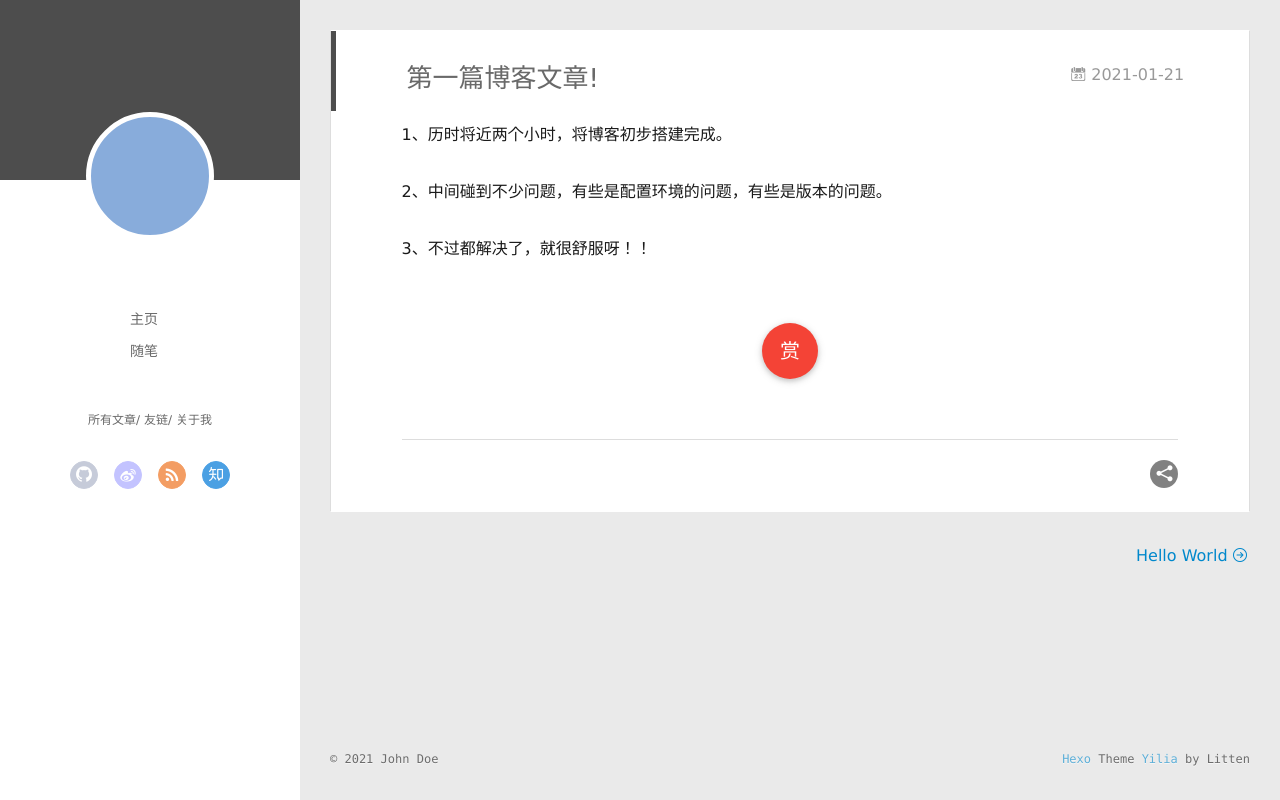
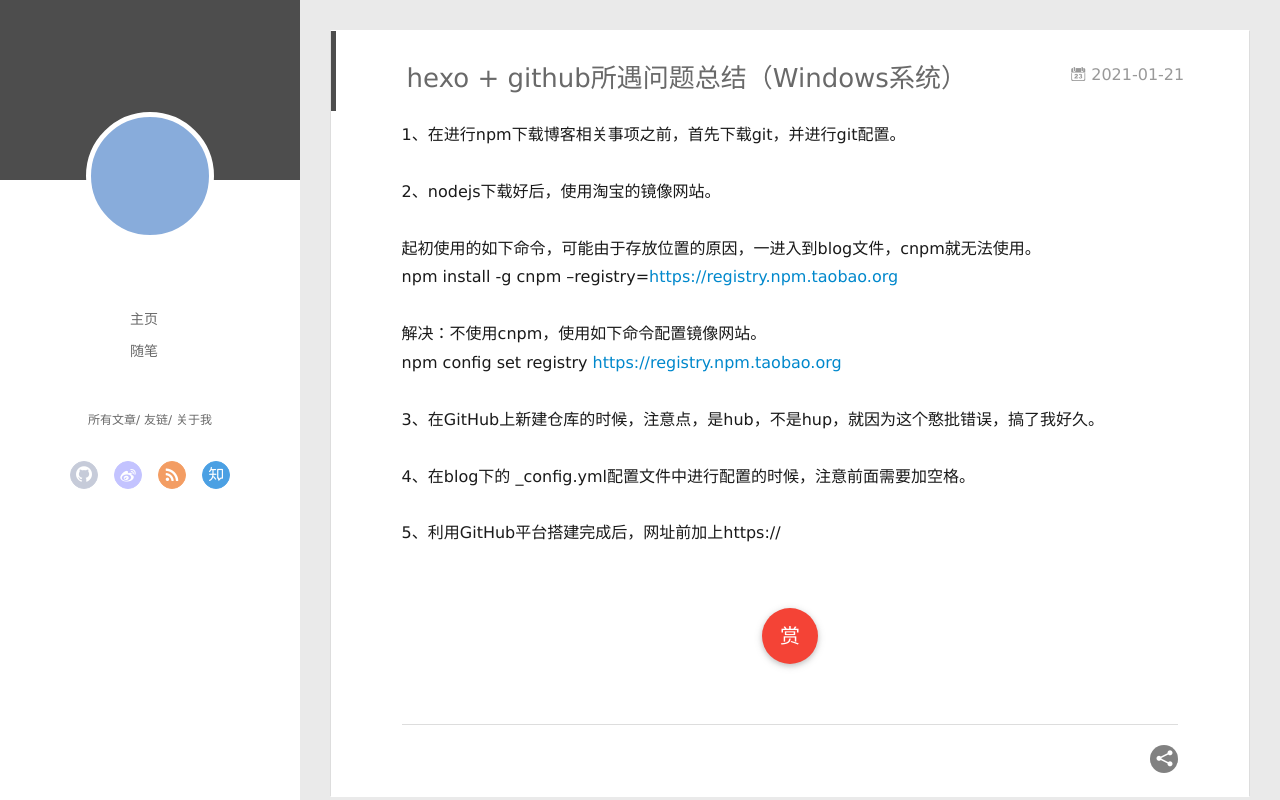
Before and after one commit to williingm/williingm.github.io, a plain HTML site: page 2021/01/21/第一篇博客文章/index.html in a window 1280 px wide. Drawn offline with Linux system fonts and the light colour scheme; no server answers.

Commit message:
Site updated: 2021-01-22 23:05:01

```diff
--- a/2021/01/21/第一篇博客文章/index.html
+++ b/2021/01/21/第一篇博客文章/index.html
@@ -6,17 +6,17 @@
   <meta name="renderer" content="webkit">
   <meta http-equiv="X-UA-Compatible" content="IE=edge" >
   <link rel="dns-prefetch" href="http://example.com">
-  <title>第一篇博客文章! | Hexo</title>
+  <title>hexo + github所遇问题总结（Windows系统） | Hexo</title>
   <meta name="viewport" content="width=device-width, initial-scale=1, maximum-scale=1">
-  <meta name="description" content="1、历时将近两个小时，将博客初步搭建完成。 2、中间碰到不少问题，有些是配置环境的问题，有些是版本的问题。 3、不过都解决了，就很舒服呀！！">
+  <meta name="description" content="1、在进行npm下载博客相关事项之前，首先下载git，并进行git配置。 2、nodejs下载好后，使用淘宝的镜像网站。 起初使用的如下命令，可能由于存放位置的原因，一进入到blog文件，cnpm就无法使用。npm install -g cnpm –registry&#x3D;https:&#x2F;&#x2F;registry.npm.taobao.org 解决：不使用cnpm，使用如下命令配置镜像网站。npm config">
 <meta property="og:type" content="article">
-<meta property="og:title" content="第一篇博客文章!">
+<meta property="og:title" content="hexo + github所遇问题总结（Windows系统）">
 <meta property="og:url" content="http://example.com/2021/01/21/%E7%AC%AC%E4%B8%80%E7%AF%87%E5%8D%9A%E5%AE%A2%E6%96%87%E7%AB%A0/index.html">
 <meta property="og:site_name" content="Hexo">
-<meta property="og:description" content="1、历时将近两个小时，将博客初步搭建完成。 2、中间碰到不少问题，有些是配置环境的问题，有些是版本的问题。 3、不过都解决了，就很舒服呀！！">
+<meta property="og:description" content="1、在进行npm下载博客相关事项之前，首先下载git，并进行git配置。 2、nodejs下载好后，使用淘宝的镜像网站。 起初使用的如下命令，可能由于存放位置的原因，一进入到blog文件，cnpm就无法使用。npm install -g cnpm –registry&#x3D;https:&#x2F;&#x2F;registry.npm.taobao.org 解决：不使用cnpm，使用如下命令配置镜像网站。npm config">
 <meta property="og:locale" content="en_US">
 <meta property="article:published_time" content="2021-01-20T16:08:32.000Z">
-<meta property="article:modified_time" content="2021-01-20T16:11:33.173Z">
+<meta property="article:modified_time" content="2021-01-22T15:01:49.910Z">
 <meta property="article:author" content="John Doe">
 <meta name="twitter:card" content="summary">
 
@@ -161,7 +161,7 @@
 
 
     <h1 class="article-title" itemprop="name">
-      第一篇博客文章!
+      hexo + github所遇问题总结（Windows系统）
     </h1>
 
 
@@ -174,9 +174,13 @@
 
     <div class="article-entry" itemprop="articleBody">
 
-        <p>1、历时将近两个小时，将博客初步搭建完成。</p>
-<p>2、中间碰到不少问题，有些是配置环境的问题，有些是版本的问题。</p>
-<p>3、不过都解决了，就很舒服呀！！</p>
+        <p>1、在进行npm下载博客相关事项之前，首先下载git，并进行git配置。</p>
+<p>2、nodejs下载好后，使用淘宝的镜像网站。</p>
+<p>起初使用的如下命令，可能由于存放位置的原因，一进入到blog文件，cnpm就无法使用。<br>npm install -g cnpm –registry=<a target="_blank" rel="noopener" href="https://registry.npm.taobao.org/">https://registry.npm.taobao.org</a></p>
+<p>解决：不使用cnpm，使用如下命令配置镜像网站。<br>npm config set registry <a target="_blank" rel="noopener" href="https://registry.npm.taobao.org/">https://registry.npm.taobao.org</a></p>
+<p>3、在GitHub上新建仓库的时候，注意点，是hub，不是hup，就因为这个憨批错误，搞了我好久。</p>
+<p>4、在blog下的 _config.yml配置文件中进行配置的时候，注意前面需要加空格。</p>
+<p>5、利用GitHub平台搭建完成后，网址前加上https://</p>
 
 
 
```
Also changed, not shown: 2021/01/20/hello-world/index.html (+1 -1 lines), archives/2021/01/index.html (+1 -1 lines), archives/2021/index.html (+1 -1 lines), archives/index.html (+1 -1 lines), index.html (+8 -4 lines).
